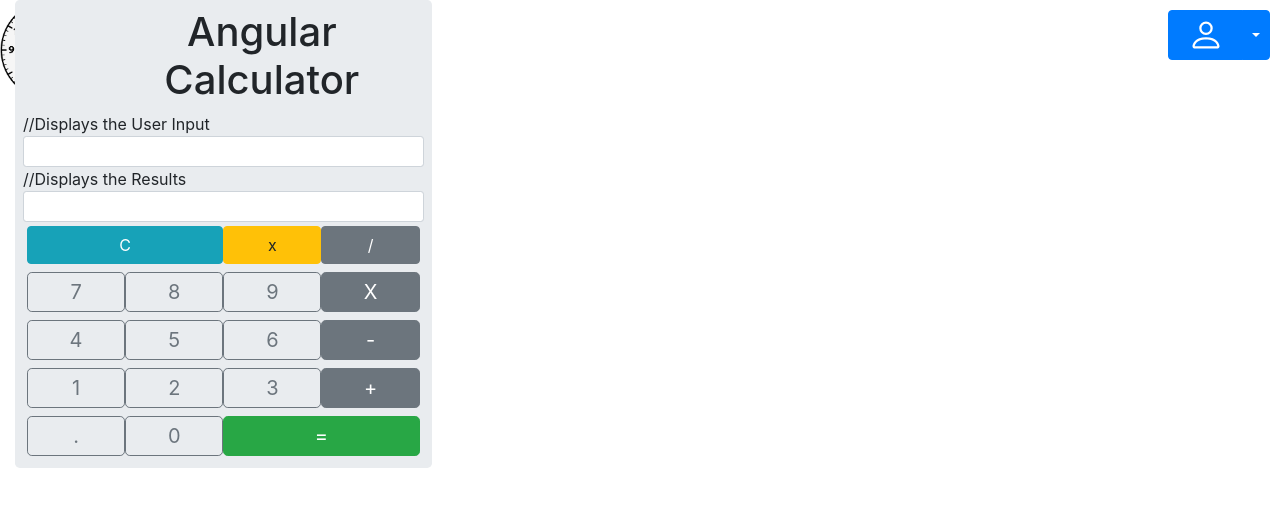
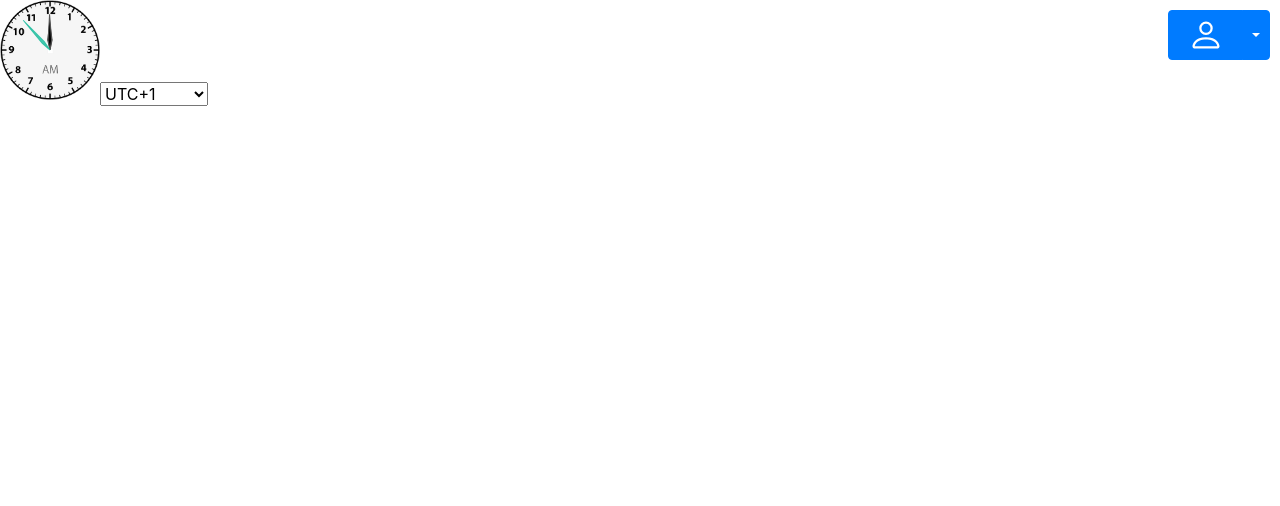
Before and after one commit to benjkap/Desktop-turbo, an Angular app: page /home in a window 1280 px wide. Shown: the top 506 px of the page. Built offline with nearby package versions, Linux system fonts and the light colour scheme.

Commit message:
Fuseau horaire

```diff
--- /dev/null
+++ b/src/app/clock/clock.component.html
@@ -0,0 +1,43 @@
+<canvas #mycanvas></canvas>
+<select id="fuseau horaire" [value]="previousUTC" (change)="ngOnChanges($event.target.value)">
+	<option value="-12:00">UTC-12</option>
+	<option value="-11:00">UTC-11</option>
+	<option value="-10:00">UTC-10</option>
+	<option value="-9:30">UTC-9:30</option>
+	<option value="-9:00">UTC-9</option>
+	<option value="-8:00">UTC-8</option>
+	<option value="-7:00">UTC-7</option>
+	<option value="-6:00">UTC-6</option>
+	<option value="-5:00">UTC-5</option>
+	<option value="-4:00">UTC-4</option>
+	<option value="-3:30">UTC-3:30</option>
+	<option value="-3:00">UTC-3</option>
+	<option value="-2:00">UTC-2</option>
+	<option value="-1:00">UTC-1</option>
+	<option value="0:00">UTC</option>
+	<option value="1:00">UTC+1</option>
+	<option value="2:00">UTC+2</option>
+	<option value="3:00">UTC+3</option>
+	<option value="3:30">UTC+3:30</option>
+	<option value="4:00">UTC+4</option>
+	<option value="4:30">UTC+4:30</option>
+	<option value="5:00">UTC+5</option>
+	<option value="5:30">UTC+5:30</option>
+	<option value="5:45">UTC+5:45</option>
+	<option value="6:00">UTC+6</option>
+	<option value="6:30">UTC+6:30</option>
+	<option value="7:00">UTC+7</option>
+	<option value="8:00">UTC+8</option>
+	<option value="8:30">UTC+8:30</option>
+	<option value="8:45">UTC+8:45</option>
+	<option value="9:00">UTC+9</option>
+	<option value="9:30">UTC+9:30</option>
+	<option value="10:00">UTC+10</option>
+	<option value="10:30">UTC+10:30</option>
+	<option value="11:00">UTC+11</option>
+	<option value="11:30">UTC+11:30</option>
+	<option value="12:00">UTC+12</option>
+	<option value="12:45">UTC+12:45</option>
+	<option value="13:00">UTC+13</option>
+	<option value="14:00">UTC+14</option>
+</select>
--- a/src/app/clock/clock.component.ts
+++ b/src/app/clock/clock.component.ts
@@ -7,11 +7,14 @@
 import { DatePipe } from '@angular/common';
 @Component({
   selector: 'cs-canvas-clock',
-  template: '<canvas #mycanvas></canvas>',
+  templateUrl: './clock.component.html',
   styles: [],
   changeDetection: ChangeDetectionStrategy.OnPush
 })
 export class ClockComponent implements OnInit, OnDestroy, AfterViewInit {
+
+  previousUTC:string = "1:00";
+
   @ViewChild('mycanvas', { static: false, read: ElementRef }) canvasRef: ElementRef;
   public tdate=new Date();
   @Input() public width = 100;
@@ -32,12 +35,18 @@
     this.canvasContext.translate(radius, radius);
     this.ngZone.runOutsideAngular(() => this.draw(innerRadius));
   }
-  ngOnChanges(change) {
+
+  ngOnChanges(value) {
     if (this.subscription) {
       this.subscription.unsubscribe();
     }
-    if (change.tdate) {
-      this.tdate = change.tdate.currentValue;
+
+    let time = value.split(':');
+    let prevTime = this.previousUTC.split(':');
+    this.tdate.setHours(this.tdate.getHours() + parseInt(time[0], 10) - parseInt(prevTime[0], 10));
+    this.tdate.setMinutes(this.tdate.getMinutes() + parseInt(time[1], 10) - parseInt(prevTime[1], 10));
+    this.previousUTC = value;
+
     if(this.canvasRef)
     {
       const canvasEl: HTMLCanvasElement = this.canvasRef.nativeElement;
@@ -48,7 +57,6 @@
       this.canvasContext = canvasEl.getContext('2d');
       this.canvasContext.translate(radius, radius);
       this.ngZone.runOutsideAngular(() => this.draw(innerRadius));
-      }
     }
   }
   ngOnDestroy() {
--- a/src/app/home/home.component.html
+++ b/src/app/home/home.component.html
@@ -27,5 +27,3 @@
 <span height="70" align="left" class="float-left" id="canvasClock">
   <cs-canvas-clock></cs-canvas-clock>
 </span>
-
-<ng-calculator></ng-calculator>
```
Also changed, not shown: 1 other file (tests, documents, lock files or other folders). Lines whose indentation alone changed are shown as unchanged.
